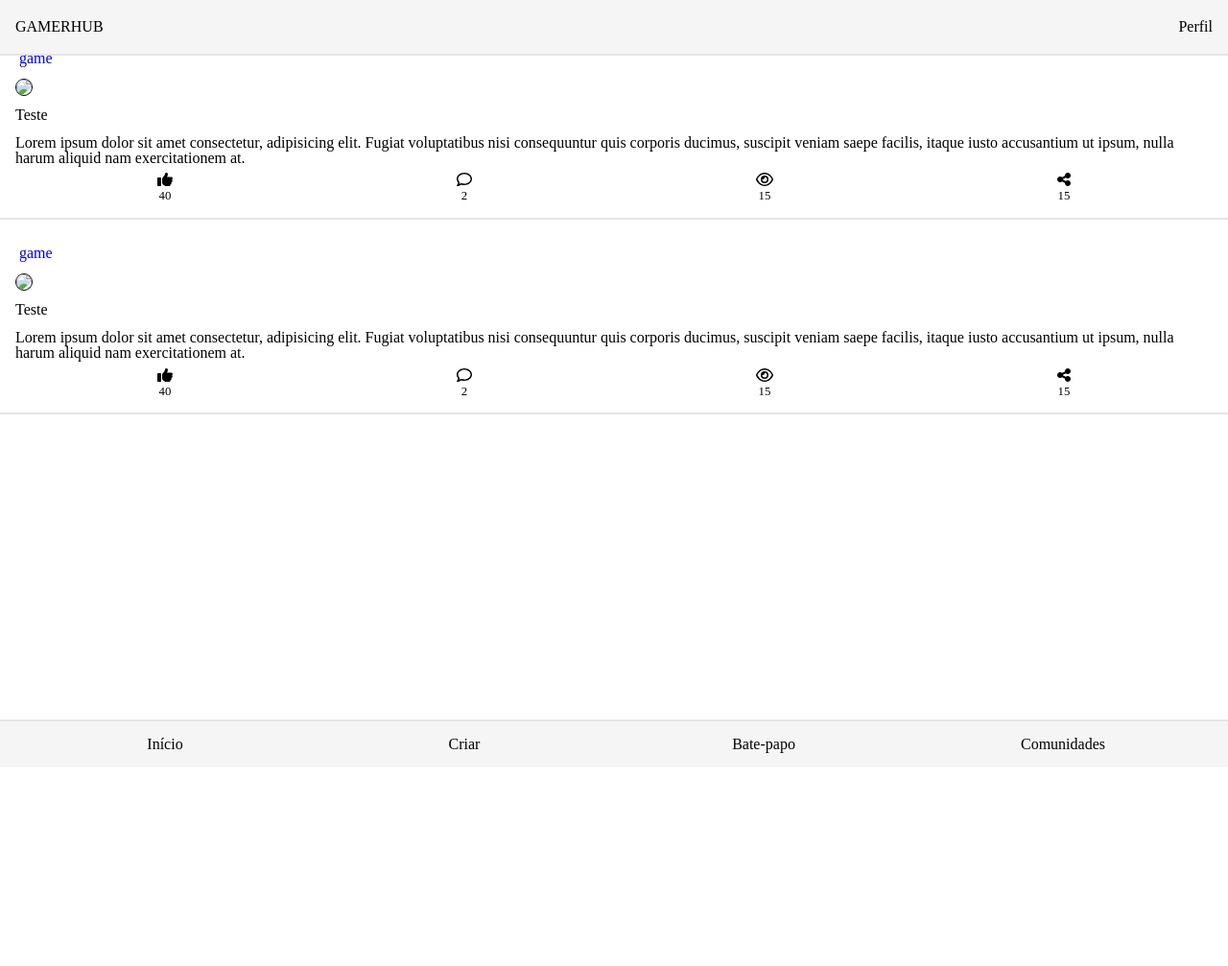
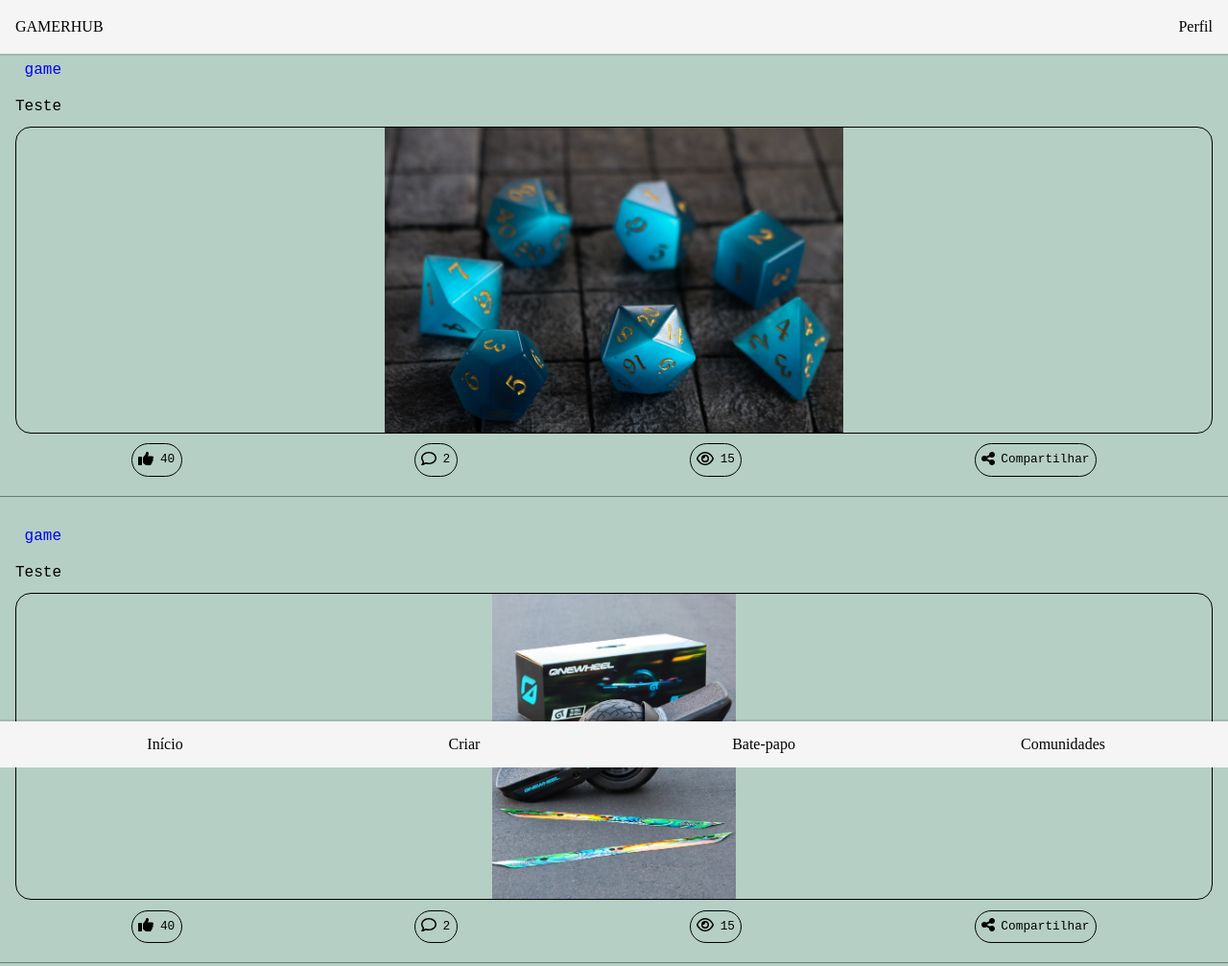
Before and after one commit to italobiondo/GamerHub, a plain HTML site: page index.html in a window 1280 px wide. Shown: the whole page at 96% size. Before the commit the page ends 904 px from the top, so only its background shows below. Drawn offline with Linux system fonts and the light colour scheme.

Commit message:
Add font and background color to improve readability and style of posts

```diff
--- a/css/style.css
+++ b/css/style.css
@@ -1,19 +1,21 @@
 * {
   --primary-color: #f5f5f5;
   box-sizing: border-box;
+  font-family: "Courier New", Courier, monospace;
 }
 
 html {
   scroll-behavior: smooth;
   font-size: 1rem;
   box-sizing: border-box;
+  background-color: rgb(181, 207, 197);
 }
 
 .page {
   display: flex;
   flex-direction: column;
   width: 100%;
-  margin-top: 1.5rem;
+  margin-top: 2rem;
   margin-bottom: 10rem;
 }
 
@@ -35,17 +37,32 @@ header a {
 }
 
 main {
-  height: 90vh;
   width: 100%;
+}
+
+.antpost {
+  padding: 4px 0 4px 0;
+  border-bottom: rgb(107, 126, 118) 1px solid;
 }
 
 .post {
   padding: 1rem;
-  box-shadow: 0 2px 0 0 rgba(0, 0, 0, 0.1);
+  background-color: rgb(181, 207, 197);
+}
+
+.antpost :hover {
+  background-color: rgb(131, 155, 146);
+  transition: 0.2s ease-in-out;
 }
 
 .buttons {
   padding: 0.4rem 0 0rem 0;
+}
+
+.buttons :hover {
+  background-color: rgb(85, 104, 97);
+  cursor: auto;
+  color: #fff;
 }
 
 .post-page {
@@ -66,11 +83,18 @@ main .post .buttons {
 .buttons-link {
   display: flex;
   align-items: center;
-  flex-direction: column;
+  border: 1px solid #000;
+  border-radius: 999px;
+  padding: 0.4rem;
+}
+
+.buttons-link a {
+  border-radius: 999px;
 }
 
 .buttons-link span {
   font-size: 0.8rem;
+  margin-left: 0.4rem;
 }
 
 .menu-item {
--- a/index.html
+++ b/index.html
@@ -16,21 +16,16 @@
         <a href="#">Perfil</a>
       </header>
       <main>
+        <div class="antpost">
           <div class="post">
             <div class="post-page">
               <img src="#" alt="" class="post-page_img" />
               <a href="#" class="post-page_page">game</a>
             </div>
-          <img src="#" class="post-content_img" />
             <div class="post-content" id="post-content">
               <h2 class="post-title">Teste</h2>
-            <p class="post-text">
-              Lorem ipsum dolor sit amet consectetur, adipisicing elit. Fugiat
-              voluptatibus nisi consequuntur quis corporis ducimus, suscipit
-              veniam saepe facilis, itaque iusto accusantium ut ipsum, nulla
-              harum aliquid nam exercitationem at.
-            </p>
             </div>
+            <img src="./media/img/teste1.jpg" class="post-content_img" />
             <div class="buttons">
               <div class="buttons-link">
                 <a href="#" class="buttons-link_like">
@@ -106,25 +101,21 @@
                     />
                   </svg>
                 </a>
-              <span>15</span>
+                <span>Compartilhar</span>
               </div>
             </div>
           </div>
+        </div>
+        <div class="antpost">
           <div class="post">
             <div class="post-page">
               <img src="#" alt="" class="post-page_img" />
               <a href="#" class="post-page_page">game</a>
             </div>
-          <img src="#" class="post-content_img" />
             <div class="post-content" id="post-content">
               <h2 class="post-title">Teste</h2>
-            <p class="post-text">
-              Lorem ipsum dolor sit amet consectetur, adipisicing elit. Fugiat
-              voluptatibus nisi consequuntur quis corporis ducimus, suscipit
-              veniam saepe facilis, itaque iusto accusantium ut ipsum, nulla
-              harum aliquid nam exercitationem at.
-            </p>
             </div>
+            <img src="./media/img/teste2.webp" class="post-content_img" />
             <div class="buttons">
               <div class="buttons-link">
                 <a href="#" class="buttons-link_like">
@@ -200,7 +191,8 @@
                     />
                   </svg>
                 </a>
-              <span>15</span>
+                <span>Compartilhar</span>
+              </div>
             </div>
           </div>
         </div>
```
Also changed, not shown: js/script.js (added), media/img/teste1.jpg (added), media/img/teste2.webp (added), media/img/teste3.webp (added). Lines whose indentation alone changed are shown as unchanged.
